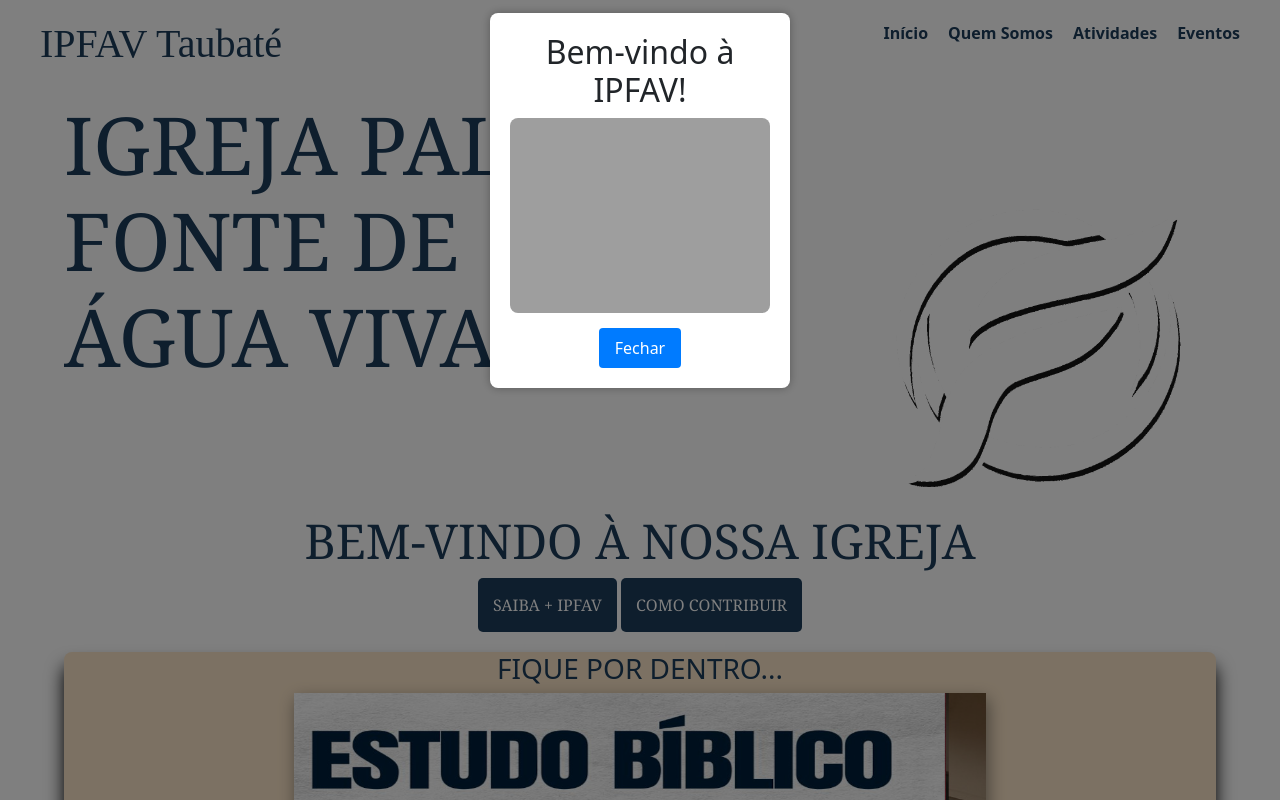
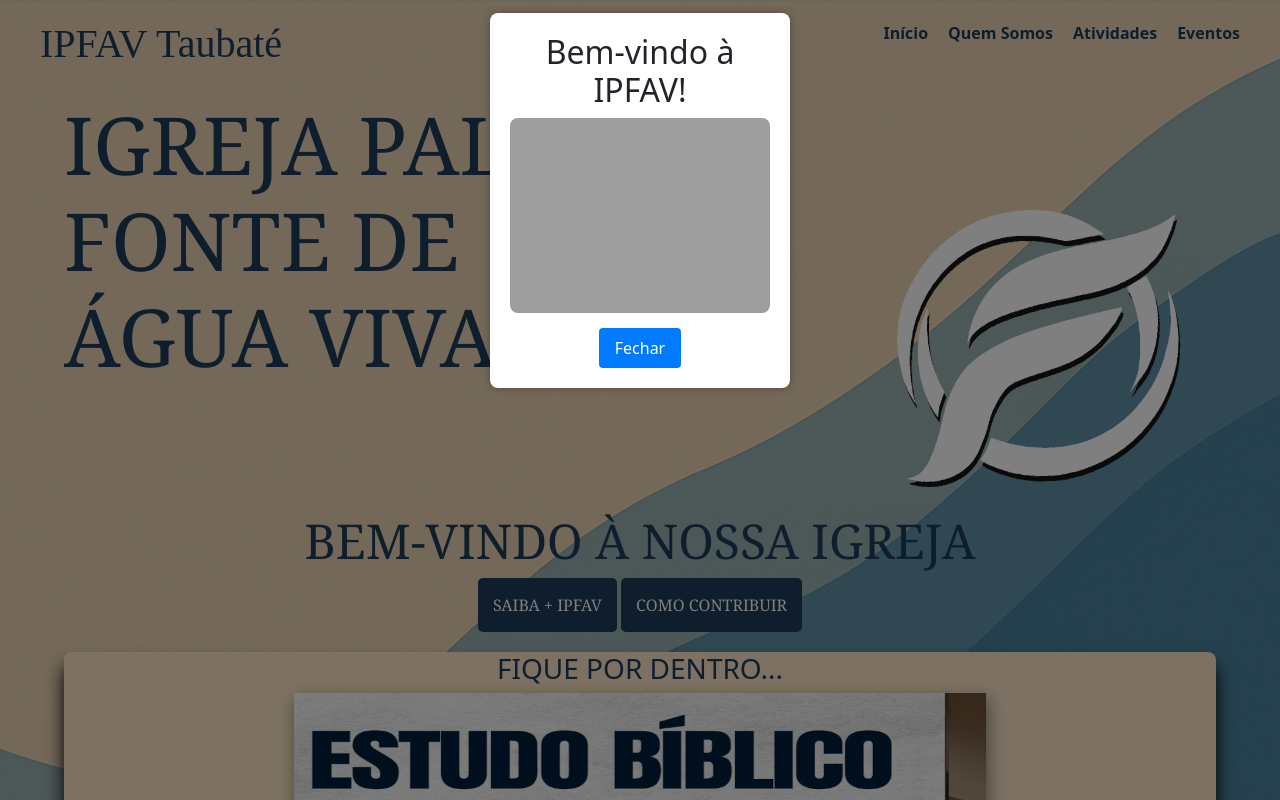
Before and after one commit to DLStos12/DLStos12-ipfav_tte, a plain HTML site: page index.html in a window 1280 px wide. Shown: the top 800 px of the page. Drawn offline with nearby package versions, Linux system fonts and the light colour scheme; the site is published under a folder, as on GitHub Pages, so addresses that start at the root find nothing.

Commit message:
Update style.css

```diff
--- a/style.css
+++ b/style.css
@@ -502,7 +502,7 @@ footer a{
 /* Estilos para tablet */
 @media (min-width: 768px) {
   body{
-    background-image: url(/static/assets/images/bakground.png);
+    background-image: url(./static/assets/images/bakground.png);
     background-size: cover;
     background-attachment: fixed;
   }
```
